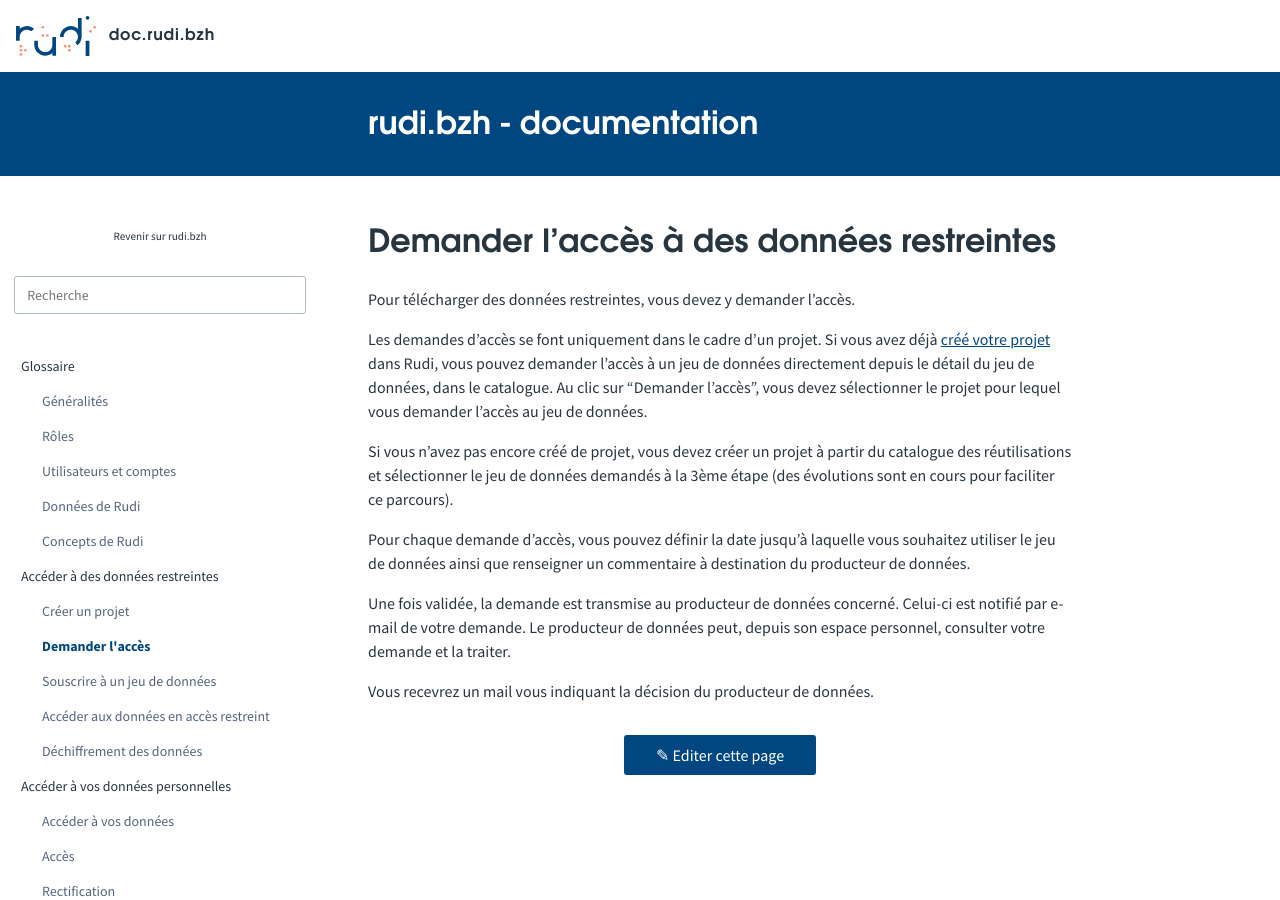
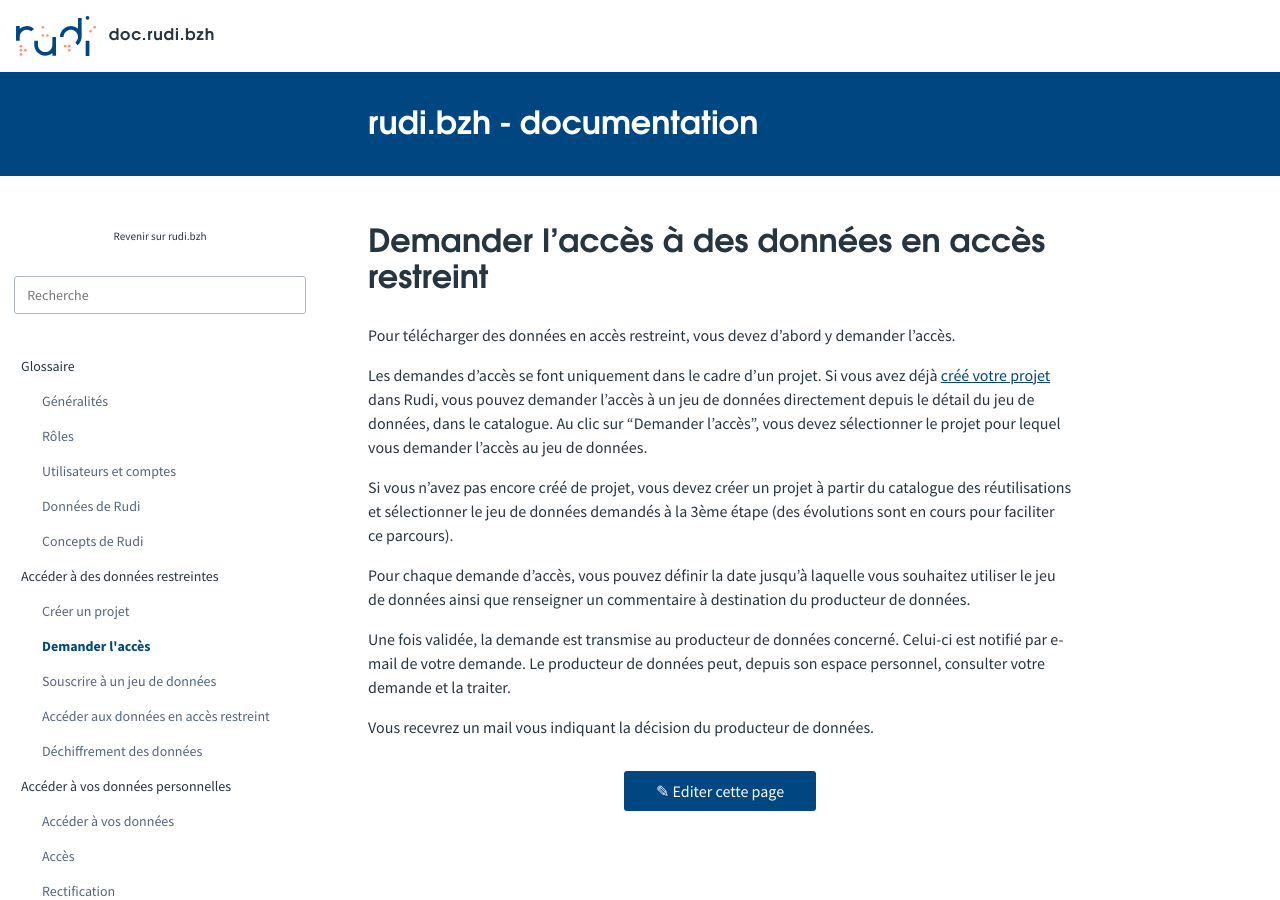
Before and after one commit to sigrennesmetropole/rudi_documentation, a Jekyll site: the page built from articles/_acces_donnees_restreintes/demande_acces.md, in a window 1280 px wide and 900 px high. Built offline with Jekyll 4.4.1, drawn with Linux system fonts in a browser that asks for light colours.

Commit message:
Update demande_acces.md
wording

```diff
--- a/articles/_acces_donnees_restreintes/demande_acces.md
+++ b/articles/_acces_donnees_restreintes/demande_acces.md
@@ -3,9 +3,9 @@ order: 2
 title: Demander l'accès
 ---
 
-# Demander l'accès à des données restreintes
+# Demander l'accès à des données en accès restreint
 
-Pour télécharger des données restreintes, vous devez y demander l'accès.
+Pour télécharger des données en accès restreint, vous devez d'abord y demander l'accès.
 
 Les demandes d'accès se font uniquement dans le cadre d'un projet. Si vous avez déjà [créé votre projet](https://doc.rudi.bzh/acces_donnees_restreintes/creer_un_projet/) dans Rudi, vous pouvez demander l'accès à un jeu de données directement depuis le détail du jeu de données, dans le catalogue. Au clic sur "Demander l'accès", vous devez sélectionner le projet pour lequel vous demander l'accès au jeu de données.
 
```
